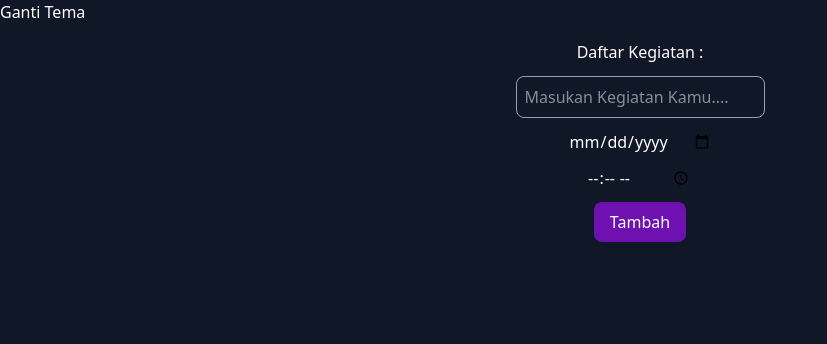
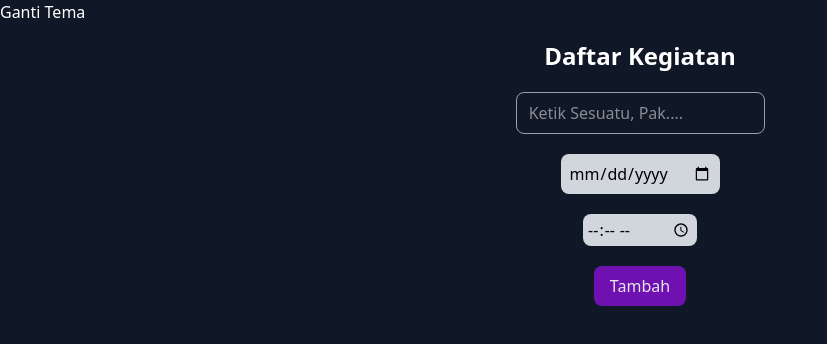
Before and after one commit to Sahidannopal-15/To-do-List, a React (Vite) app: page / in a window 1280 px wide. Shown: the top 344 px of the page, without its empty margins (0-827 px from the left). Built offline with nearby package versions, Linux system fonts and the light colour scheme.

Commit message:
mendesain menggunakan framer-motion

```diff
--- a/package.json
+++ b/package.json
@@ -12,6 +12,7 @@
   },
   "dependencies": {
     "@tailwindcss/vite": "^4.1.15",
+    "framer-motion": "^12.23.24",
     "react": "^19.1.1",
     "react-dom": "^19.1.1",
     "tailwindcss": "^4.1.15"
--- a/src/App.jsx
+++ b/src/App.jsx
@@ -1,5 +1,5 @@
 import { useState } from 'react'
-
+import { motion, AnimatePresence } from "framer-motion"
 
 function App() {
   let [kegiatan, setKegiatan] = useState([]);
@@ -11,10 +11,9 @@ function App() {
   function gantiTema(){
     setTema(tema == "dark" ? "light" : "dark");
   }
-
   function updateInput(event){
     let value = event.target.value
-    setInput(value)
+    setInput(value);
   }
   function isiInput(){
     if(input == ""){
@@ -23,12 +22,12 @@ function App() {
       alert ("Isi Tanggal dulu, Pak!")
     }else{
       let kegiatanBaru = {
-        Nama: input,
-        Waktu: waktu
+        input, waktu, tanggal
       };
       setKegiatan([...kegiatan,kegiatanBaru]);
       setInput("");
       setWaktu("");
+      setTanggal("");
     }
   }
   function hapusKegiatan(index){
@@ -36,34 +35,60 @@ function App() {
   }
   return (
     <>
-    <main className={`${tema == "dark" ? "bg-gray-900 text-white" : "bg-gray-100 text-gray-900"} min-h-screen transition-all duration-500`}>
+    <main className={`${tema == "dark" ? "bg-gray-900 text-white" : "bg-orange-100 text-gray-900"} min-h-screen transition-all duration-500`}>
       <button onClick={gantiTema}
               className='rounded-full font-medium transition-all duration-300'>
               Ganti Tema</button>
-      <section className='flex flex-col gap-3 p-4 items-center'>
-      <header className=''>Daftar Kegiatan : </header>
-        <input
-          placeholder='Masukan Kegiatan Kamu....'
+      <section className='flex flex-col p-4 items-center gap-5'>
+      <header className='font-bold text-2xl'>Daftar Kegiatan</header>
+      <AnimatePresence>
+        <motion.input
+          placeholder=' Ketik Sesuatu, Pak....'
           type="text"
           value = {input}
           onChange={updateInput}
-          className='px-2 py-2 rounded-lg border border-gray-400 focus:outline-none focus:ring-2 focus:ring-indigo-400'/>
-        <input type="date" />
-        <input type="time" />
-          <button className='mx-1 py-2 px-4 bg-purple-800 text-white rounded-lg hover:bg-purple-500 transition-all duration-500'
+          initial={{ opacity: 0, y: 0 }}
+          animate={{ opacity: 1, y: 0 }}
+          exit={{ opacity: 0, y: 0 }}
+          whileHover={{ scale: 1.25 }}
+          whileTap={{ scale: 0.95 }}
+          transition={{ duration: 0.1 }}
+          className={`${tema == "dark" ? "hover:bg-gray-800" :  "hover:bg-gray-300"} px-2 py-2 rounded-lg border border-gray-400  focus:outline-none focus:ring-2 focus:ring-indigo-400 transition-all duration-500`}
+          />
+      </AnimatePresence>
+        <input type="date"
+                value={tanggal}
+                onChange={(e) => setTanggal(e.target.value)}
+                className={`${tema == "dark" ? "bg-gray-300 hover:bg-gray-400 text-black" : "text-gray-200 bg-red-600 hover:bg-red-400"} p-2 rounded-lg transition-all duration-500`}
+        />
+        <input type="time"
+                value={waktu}
+                onChange={(e) => setWaktu(e.target.value)}
+                className={`${tema == "dark" ? "bg-gray-300 hover:bg-gray-400 text-black" : "text-gray-200 bg-red-600 hover:bg-red-400"} p-1 rounded-lg transition-all duration-500`}
+        />
+          <button className={`${tema == "dark" ? "bg-purple-800 hover:bg-purple-400 text-gray-200" : "text-gray-200 bg-red-800 hover:bg-red-400"} p-2 rounded-lg mx-1 py-2 px-4 transition-all duration-500`}
                     onClick={isiInput}>
               Tambah
           </button>
-      <ul className='w-72'>
+    <AnimatePresence>
+      <ul className='w-80'>
         {kegiatan.map((item,index) =>(
-        <li key={index}
-            className='flex justify-between items-center mt-4 p-3 rounded-lg shadow-sm border'
-            >{item}<button onClick={() => hapusKegiatan(index)}
-            className="text-red-500 hover:text-red-700 font-medium">
-            Hapus</button>
-        </li>
+        <motion.li key={index}
+          initial={{ opacity: 0, y: -10 }}
+          animate={{ opacity: 1, y: 0 }}
+          exit={{ opacity: 0, y: 10 }}
+          whileHover={{ scale: 1.25 }}
+          whileTap={{ scale: 0.95 }}
+          transition={{ duration: 0.5 }}
+          className='font-mono flex justify-between items-center mt-4 p-3 rounded-lg shadow-sm border'
+          >{item.input} - {item.waktu} - {item.tanggal}
+        <button onClick={() => hapusKegiatan(index)}
+                className="text-red-500 hover:text-red-700 font-medium">
+        Hapus</button>
+        </motion.li>
           ))}
       </ul>
+    </AnimatePresence>
       </section>
     </main>
     </>
```
Also changed, not shown: 1 other file (tests, documents, lock files or other folders).
